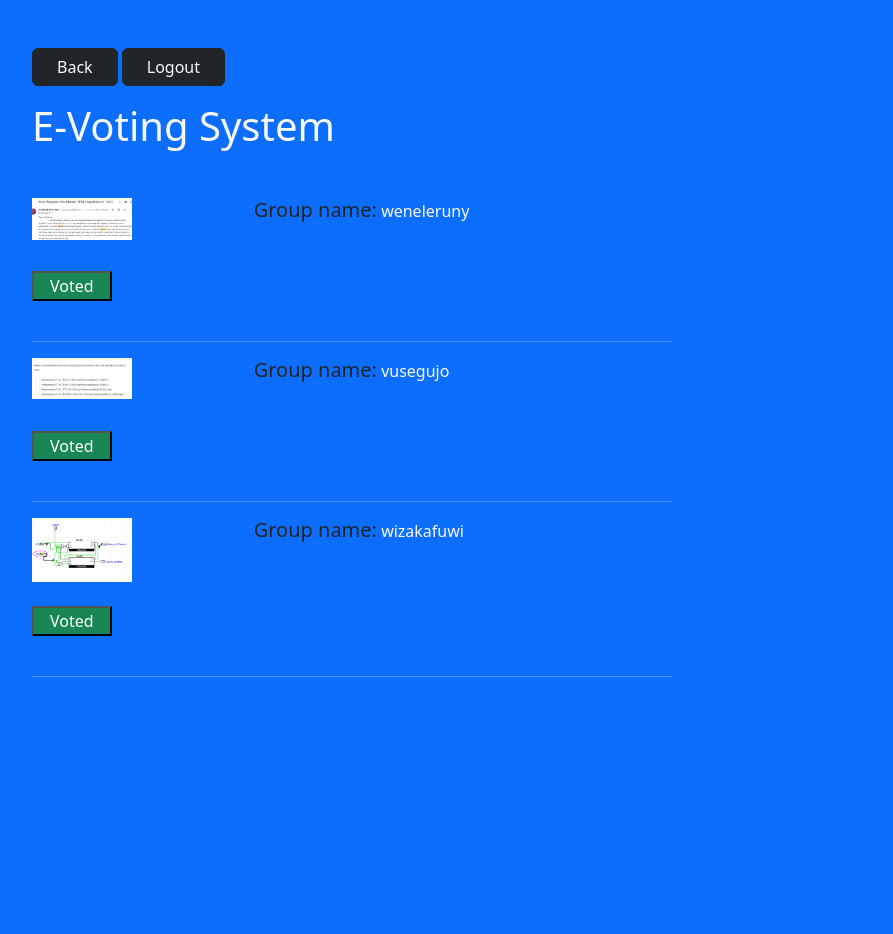
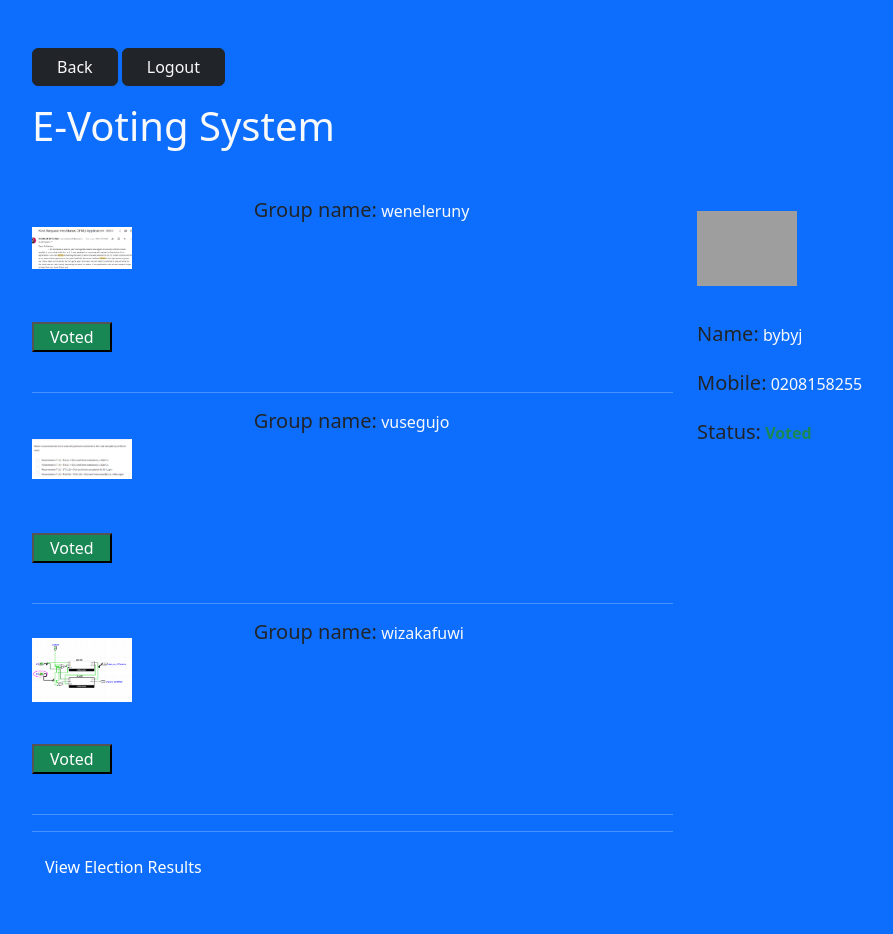
Before and after one commit to kafuibedzrah254/webtechfinal, a PHP site: page /partials/dashboard.php in a window 1280 px wide. Shown: the whole page, without its empty margins (50-943 px from the left). Before the commit the page ends 677 px from the top, so only its background shows below. Run offline with PHP 8.4, Linux system fonts and the light colour scheme; a user stored in the database is signed in; data comes from the database, SQL or seed files in the repository; grey boxes are pictures that could not be loaded.

Commit message:
next commit

```diff
--- a/partials/dashboard.php
+++ b/partials/dashboard.php
@@ -68,18 +68,22 @@
         ?>
             <div class="row">
             <div class="col-md-4">
-            <img src="../uploads/<?php echo $group['photo']; ?>" alt="Group image" class="img-fluid">
+                <img src="../uploads/<?php echo $group['photo']; ?>" alt="Group image">
             </div>
             <div class="col-md-8">
                 <strong class="text-dark h5">Group name:</strong>
                 <?php echo $group['username']; ?>
                 <br>
+
                 <br>
             </div>
+
                 </div>
                 <form action="../actions/voting.php" method="POST">
                     <input type="hidden" name="groupvotes" value="<?php echo $group['votes']; ?>">
+
                    <input type="hidden" name="groupid" value="<?php echo $group['id']; ?>">
+
                 <?php
                 if($_SESSION['status']==1){
                     ?>
@@ -90,18 +94,66 @@
                     ?>
                         <button class="bg-danger my-4 text-white px-3" type="submit">Vote</button>
                         <hr>
+
                     <?php
                 }
+
                 ?>
+
                </form>
             <?php
            }
+
         }
+
         else{
             ?>
+
             <div class="container">
                 <p>No groups to display</p>
             </div>
         <?php
         }
         ?>
+        <!--groups-->
+        <hr>
+        <!-- View Election Results Button -->
+        <?php
+        if($_SESSION['status'] == 1){
+            echo '<a href="../actions/view_elections_results.php" class="btn btn-primary">View Election Results</a>';
+        }
+        else{
+            echo "";
+        }
+        ?>
+    </div>
+
+    <div class="col-md-5">
+                <!--user profile-->
+                <img src="../uploads/<?php echo $data['photo']; ?>" alt="User image">
+                <br>
+                <br>
+                <strong class="text-dark h5"> Name:</strong>
+                <?php echo $data['username']; ?>
+
+                <br><br>
+                <strong class="text-dark h5"> Mobile:</strong>
+                <?php echo $data['mobile']; ?>
+
+
+                <br><br>
+                <strong class="text-dark h5"> Status:</strong>
+                <?php echo $status; ?>
+
+
+                <br><br>
+
+
+
+
+    </div>
+
+</div>
+</div>
+</body>
+</html>
```
Lines whose indentation alone changed are shown as unchanged.
